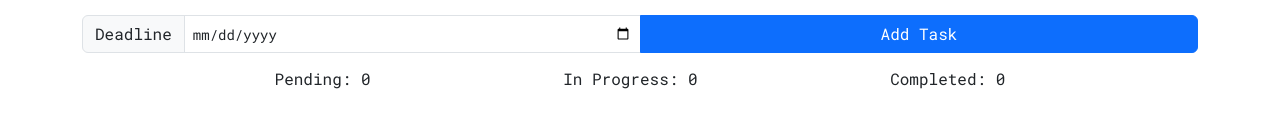
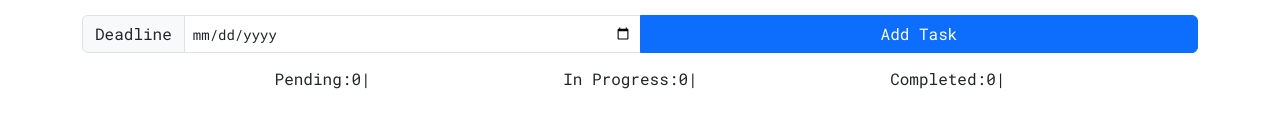
Before and after one commit to jwsephdev/Web-Dashboard, a React (Vite) app: page / in a window 1280 px wide. Shown: the part 167-300 px from the top of the page. Built offline with nearby package versions, Linux system fonts and the light colour scheme.

Commit message:
fixed stuff

```diff
--- a/src/components/Header.jsx
+++ b/src/components/Header.jsx
@@ -146,9 +146,9 @@ const deleteItem = (index) => {
       <div className='container'>
       <div className='d-flex justify-content-evenly'>
 
-      <h6>Pending: {pendingCount}</h6>
-      <h6>In Progress: {inProgressCount}</h6>
-      <h6>Completed: {completedCount}</h6>
+      <h6>Pending:{pendingCount}|</h6>
+      <h6>In Progress:{inProgressCount}|</h6>
+      <h6>Completed:{completedCount}|</h6>
 
     </div>
     </div>
--- a/src/css/index.css
+++ b/src/css/index.css
@@ -1,6 +1,6 @@
 @font-face {
     font-family: Roboto;
-    src: url('../../public/fonts/RobotoMono-Regular.ttf');
+    src: url('/fonts/RobotoMono-Regular.ttf');
 }
 
 * {
```
